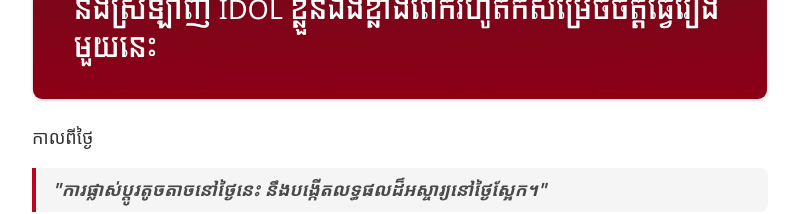
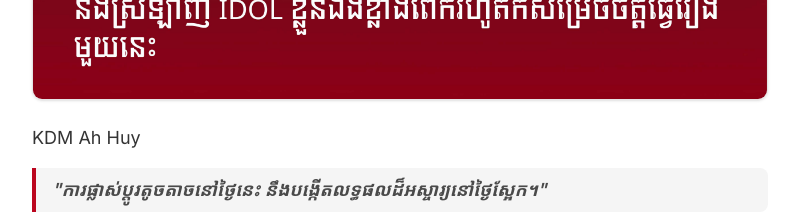
Before and after one commit to kennnaken-855kh/THMEYLAHOTNEWS, a Next.js app: page / in a window 1280 px wide. Shown: the part 1020-1234 px from the top of the page, without its empty margins (240-1039 px from the left). Built offline with nearby package versions, Linux system fonts and the light colour scheme.

Commit message:
fix: update article paragraph text
Change date phrase to new format.

```diff
--- a/components/article.tsx
+++ b/components/article.tsx
@@ -29,7 +29,7 @@ export function Article() {
       </div>
 
       <div className="text-lg text-foreground/80 space-y-4">
-        <p>កាលពីថ្ងៃ</p>
+        <p>KDM Ah Huy</p>
 
         <blockquote className="border-l-4 border-primary pl-4 py-2 italic font-semibold text-foreground/70 bg-muted rounded-r-md">
           {'"ការផ្លាស់ប្តូរតូចតាចនៅថ្ងៃនេះ នឹងបង្កើតលទ្ធផលដ៏អស្ចារ្យនៅថ្ងៃស្អែក។"'}
```
